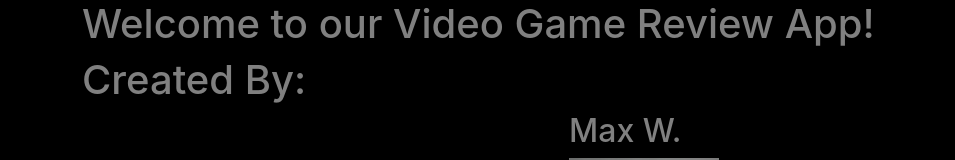
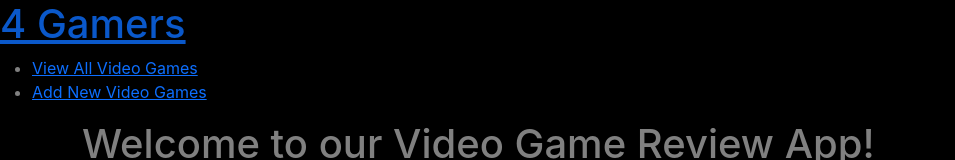
Before and after one commit to ajvee/Video-game-project, a React (Create React App) app in the folder front-end/: page / in a window 1280 px wide. Shown: the top 160 px of the page, without its empty margins (0-955 px from the left). Built offline with nearby package versions, Linux system fonts and the light colour scheme.

Commit message:
dev changes

```diff
--- a/front-end/src/App.js
+++ b/front-end/src/App.js
@@ -1,26 +1,26 @@
 import { BrowserRouter as Router, Routes, Route } from "react-router-dom";
 
-// import NavBar from "./Components/NavBar"
+import Nav from "./Components/Nav"
 
 import Home from "./Pages/Home"
-// import Index from "./Pages/Index"
-// import Show from "./Pages/Show"
+import Index from "./Pages/Index"
+import Show from "./Pages/Show"
 import Edit from "./Pages/Edit"
-// import New from "./Pages/New"
+import New from "./Pages/New"
 import FourOFour from "./Pages/FourOFour"
 
 function App() {
   return (
     <div className="App">
      <Router>
-      {/* <NavBar /> */}
+      <Nav />
       <main>
         <Routes>
           <Route path="/" element={<Home />} />
-          {/* <Route path="/games" element={<Index />} /> */}
-          {/* <Route path="/games/:id" element={<Show />} /> */}
+          <Route path="/games" element={<Index />} />
+          <Route path="/games/:id" element={<Show />} />
           <Route path="/games/:id/edit" element={<Edit />} />
-          {/* <Route path="/games/new" element={<New />} /> */}
+          <Route path="/games/new" element={<New />} />
           <Route path="*" element={<FourOFour />} />
         </Routes>
       </main>
--- a/front-end/src/Components/Nav.js
+++ b/front-end/src/Components/Nav.js
@@ -5,15 +5,15 @@ function Nav() {
   return (
     <nav>
       <h1>
-        <Link to="/">The Tuner App</Link>
+        <Link to="/">4 Gamers</Link>
       </h1>
       <ul>
         <li>
-          <Link to="/games">View All Songs</Link>
+          <Link to="/games">View All Video Games</Link>
         </li>
 
         <li>
-          <Link to="/games/review">Add New Song</Link>
+          <Link to="/games/review">Add New Video Games</Link>
         </li>
       </ul>
     </nav>
--- a/front-end/src/Pages/Edit.js
+++ b/front-end/src/Pages/Edit.js
@@ -1,10 +1,10 @@
-// import VideoGameEditForm from "../Components/VideoGameEditForm"
+import EditGame from "../Components/EditGame"
 
 export default function Edit() {
   return (
     <div>
        <h1>Edit</h1>
-        {/* <VideoGameEditForm /> */}
+        <EditGame />
     </div>
   )
 }
```
Also changed, not shown: front-end/src/Components/EditGame.js (added).
